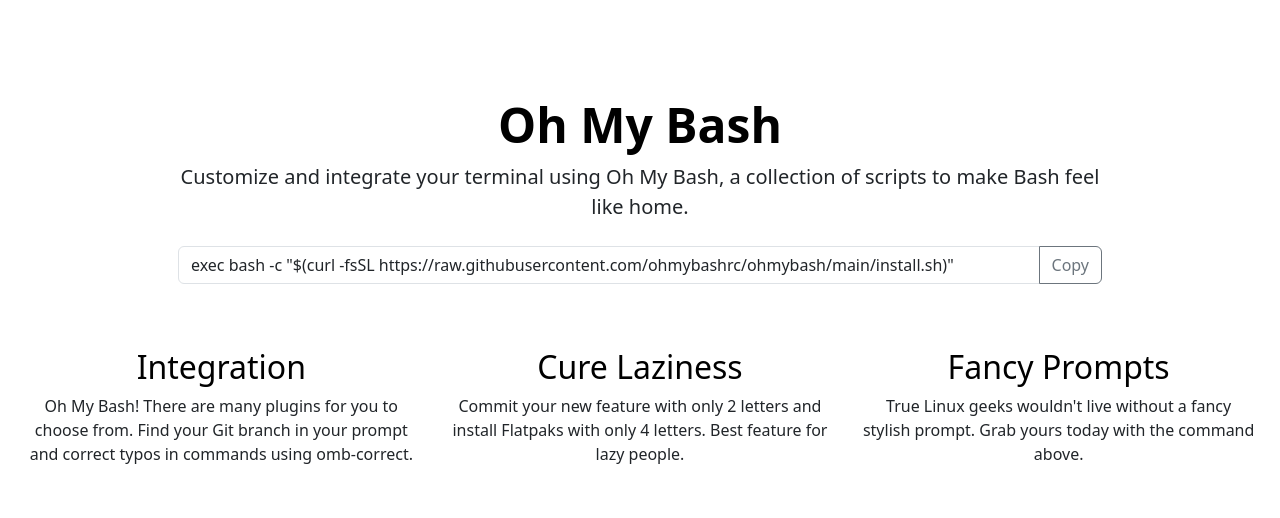
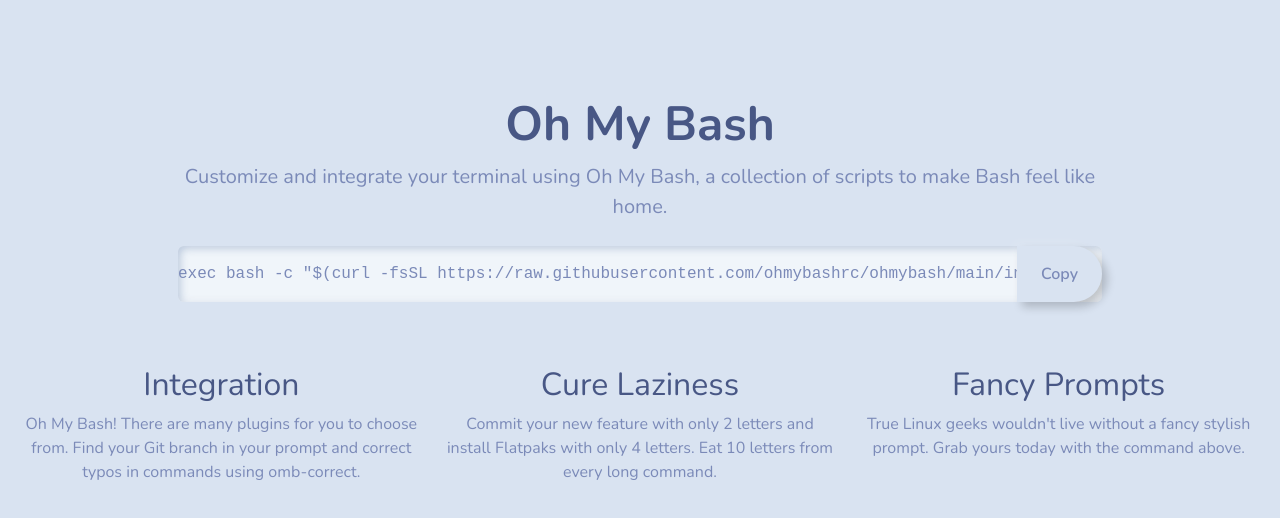
Before and after one commit to bashattackRC/bashattackrc.github.io, a plain HTML site: page index.html in a window 1280 px wide. Drawn offline with nearby package versions, Linux system fonts and the light colour scheme.

Commit message:
Update index.html

```diff
--- a/index.html
+++ b/index.html
@@ -1,5 +1,5 @@
-<link href="https://cdn.jsdelivr.net/npm/bootstrap@5.3.2/dist/css/bootstrap.min.css" rel="stylesheet" integrity="sha384-T3c6CoIi6uLrA9TneNEoa7RxnatzjcDSCmG1MXxSR1GAsXEV/Dwwykc2MPK8M2HN" crossorigin="anonymous">
-<script src="https://cdn.jsdelivr.net/npm/bootstrap@5.3.2/dist/js/bootstrap.bundle.min.js" integrity="sha384-C6RzsynM9kWDrMNeT87bh95OGNyZPhcTNXj1NW7RuBCsyN/o0jlpcV8Qyq46cDfL" crossorigin="anonymous"></script>
+<link href="https://bootswatch.com/5/morph/bootstrap.min.css" rel="stylesheet" crossorigin="anonymous">
+<script src="https://cdn.jsdelivr.net/npm/bootstrap@5.3.2/dist/js/bootstrap.bundle.min.js" crossorigin="anonymous"></script>
 
 <div class="px-4 py-5 my-5 text-center">
     <h1 class="display-5 fw-bold text-body-emphasis">Oh My Bash</h1>
@@ -10,7 +10,7 @@
             a collection of scripts to make Bash feel like home.
         </div>
         <div class="input-group mb-3">
-          <input type="text" class="form-control" value='exec bash -c "$(curl -fsSL https://raw.githubusercontent.com/ohmybashrc/ohmybash/main/install.sh)"' readonly>
+          <input type="text" class="form-control" value='exec bash -c "$(curl -fsSL https://raw.githubusercontent.com/ohmybashrc/ohmybash/main/install.sh)"' readonly style="font-family: monospace">
           <button class="btn btn-outline-secondary" type="button" id="omb-copy">Copy</button>
         </div>
       </div>
@@ -22,7 +22,7 @@
       </div>
       <div class="feature col">
         <h3 class="fs-2 text-body-emphasis">Cure Laziness</h3>
-        <p>Commit your new feature with only 2 letters and install Flatpaks with only 4 letters. Best feature for lazy people.</p>
+        <p>Commit your new feature with only 2 letters and install Flatpaks with only 4 letters. Eat 10 letters from every long command.</p>
       </div>
       <div class="feature col">
           <h3 class="fs-2 text-body-emphasis">Fancy Prompts</h3>
```
